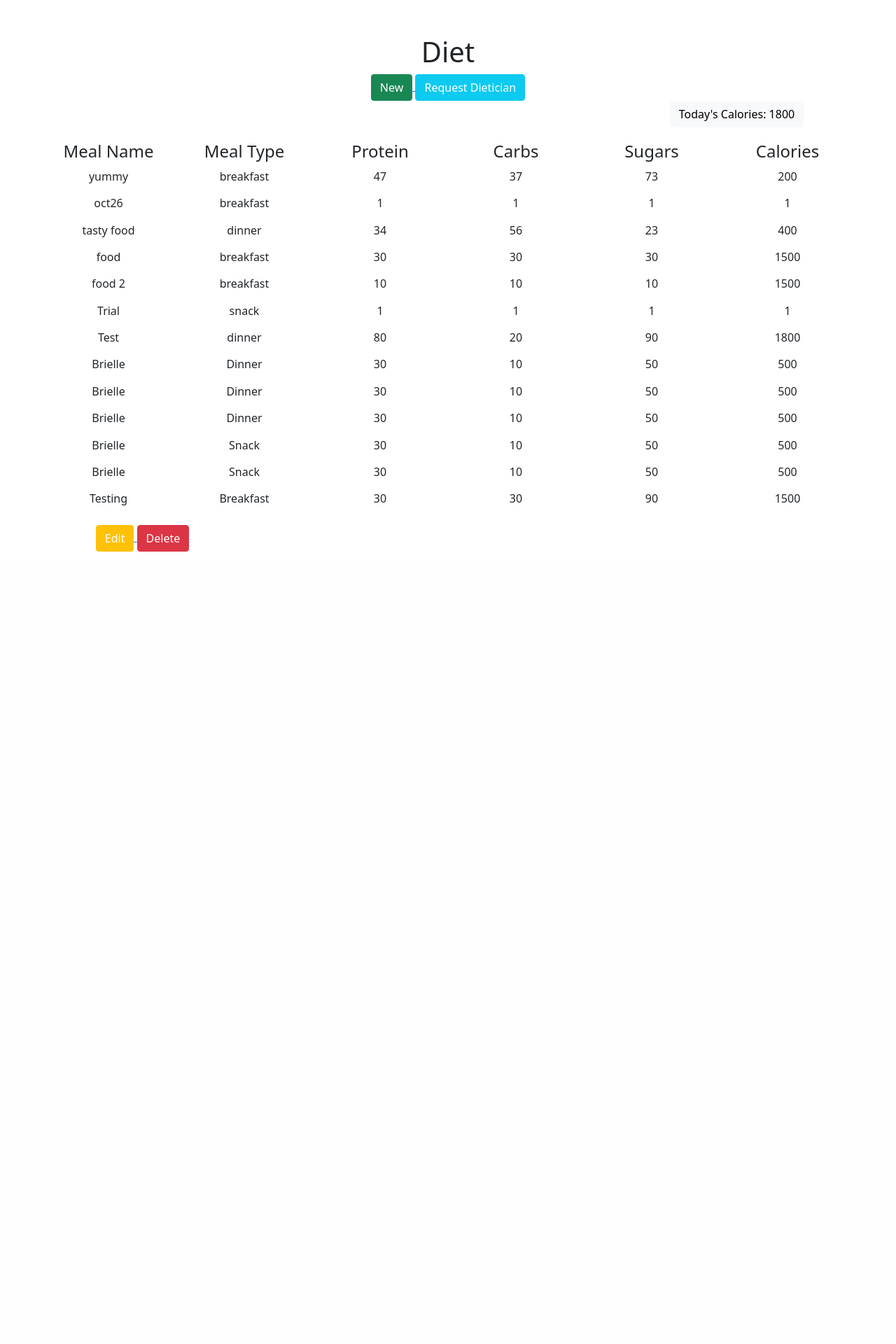
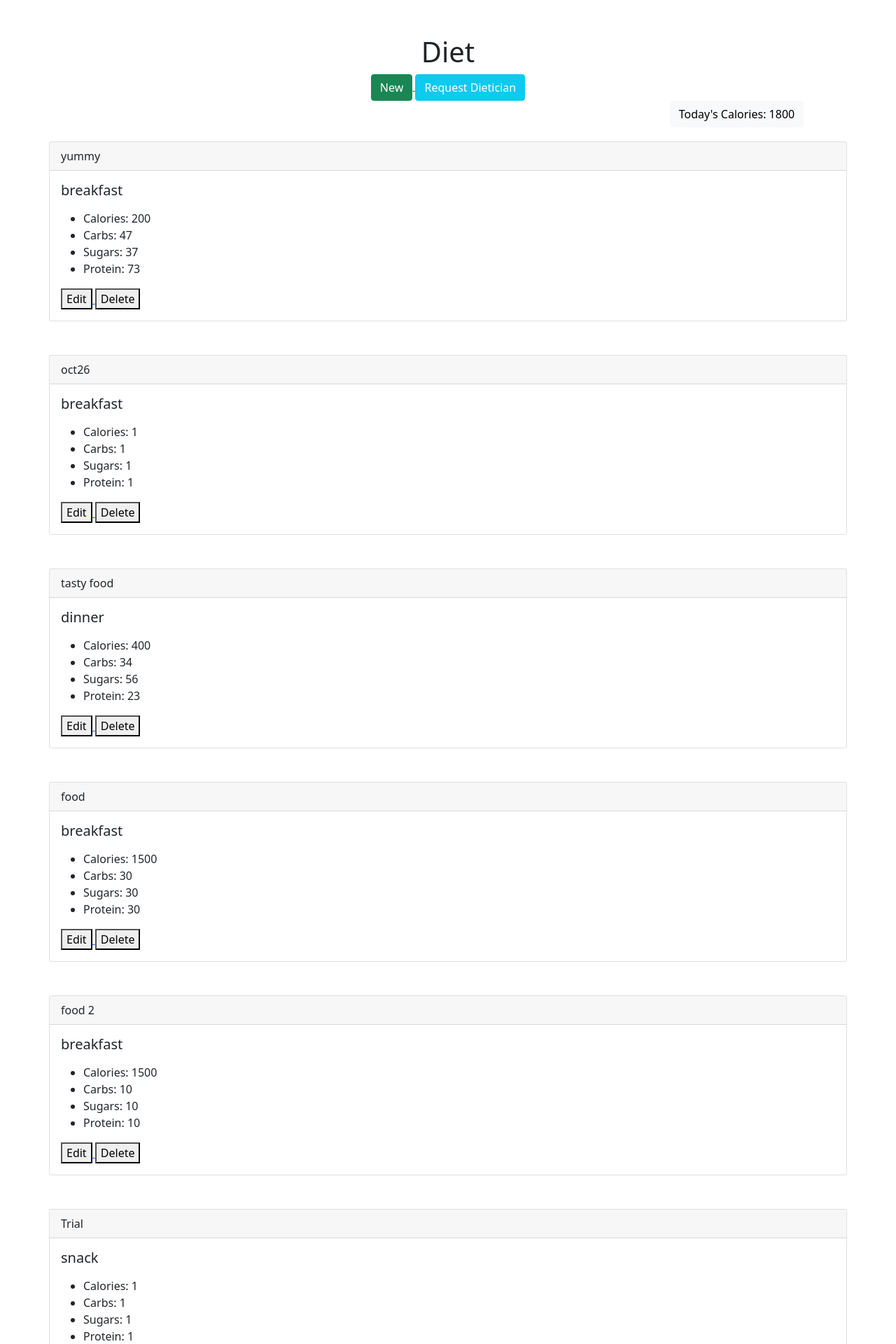
Before and after one commit to bradleypeterson/snakedenfitness, a Django app: page /diet/ in a window 1280 px wide. Shown: the part 72-1992 px from the top of the page at 70% size. Before the commit the page ends 860 px from the top, so only its background shows below. Run offline with Django 3.2, Linux system fonts and the light colour scheme; data comes from the database, SQL or seed files in the repository; both versions use the stored data as it was after the commit; some libraries are stand-ins or nearby versions.

Commit message:
Started the Edit and Delete functionality

```diff
--- a/snakedenfitness/diet/templates/diet/diet_home.html
+++ b/snakedenfitness/diet/templates/diet/diet_home.html
@@ -14,71 +14,31 @@
                 <h6 class="btn btn-light" style="margin-left: 825px">Today's Calories: 1800</h6>
             </div>
         </div>
-        <div class="row pb-1">
-            <div class="col-md-2 text-center h4">
-                Meal Name
+
+        {% for meal in meal %}
+            <div class="card">
+              <div class="card-header">
+                {{ meal.meal_name }}
+              </div>
+              <div class="card-body">
+                <h5 class="card-title">{{ meal.meal_type }}</h5>
+                <p class="card-text">
+                  <ul>
+                    <li>Calories: {{ meal.calories }}</li>
+                    <li>Carbs: {{ meal.carbs }}</li>
+                    <li>Sugars: {{ meal.sugars }}</li>
+                    <li>Protein: {{ meal.protein }}</li>
+                  </ul>
+                </p>
+                  <a href="{% url 'edit_meal' meal_id %}">
+                      <button>Edit</button>
+                  </a>
+                  <a href="{% url 'delete_meal' meal_id %}">
+                      <button>Delete</button>
+                  </a>
+              </div>
             </div>
-            <div class="col-md-2 text-center h4">
-                Meal Type
-            </div>
-            <div class="col-md-2 text-center h4">
-                Protein
-            </div>
-            <div class="col-md-2 text-center h4">
-                Carbs
-            </div>
-            <div class="col-md-2 text-center h4">
-                Sugars
-            </div>
-            <div class="col-md-2 text-center h4">
-                Calories
-            </div>
-        </div>
-        <div class="row pb-1">
-            <div class="col-md-2 text-center h6">
-                {% for item in obj %}
-                    <tr>{{ item.meal_name }}</tr>
-                    <tr><br><br></tr>
-                {% endfor %}
-            </div>
-            <div class="col-md-2 text-center h6">
-                {% for item in obj %}
-                    <tr>{{ item.meal_type }}</tr>
-                    <tr><br><br></tr>
-                {% endfor %}
-            </div>
-            <div class="col-md-2 text-center h6">
-                {% for item in obj %}
-                    <tr>{{ item.carbs }}</tr>
-                    <tr><br><br></tr>
-                {% endfor %}
-            </div>
-            <div class="col-md-2 text-center h6">
-                {% for item in obj %}
-                    <tr>{{ item.sugars }}</tr>
-                    <tr><br><br></tr>
-                {% endfor %}
-            </div>
-            <div class="col-md-2 text-center h6">
-                {% for item in obj %}
-                    <tr>{{ item.protein }}</tr>
-                    <tr><br><br></tr>
-                {% endfor %}
-            </div>
-            <div class="col-md-2 text-center h6">
-                {% for item in obj %}
-                    <tr>{{ item.calories }}</tr>
-                    <tr><br><br></tr>
-                {% endfor %}
-            </div>
-            <div class="col-md-3 text-center h6">
-                <a href="{% url 'edit_meal' %}">
-                <button class="btn btn-warning" style="color: white" type="submit">Edit</button>
-                </a>
-                <a href="{% url 'delete_meal' %}">
-                   <button class="btn btn-danger" type="submit">Delete</button>
-                </a>
-            </div>
-        </div>
-    </div>
+        <br><br>
+    {% endfor %}
+</div>
 {% endblock %}
--- a/snakedenfitness/diet/templates/diet/meal_form.html
+++ b/snakedenfitness/diet/templates/diet/meal_form.html
@@ -9,7 +9,7 @@
 
             <input type="submit" class="btn btn-primary"
                    style="margin-top: 15px; margin-left: 165px; text-align: center" value="Submit">
-            <a href="{% url 'diet_home' %}" class="btn btn-danger" style="margin-top: 15px;">Cancel</a>
+            <a href="{% url 'test' %}" class="btn btn-danger" style="margin-top: 15px;">Cancel</a>
         </form>
     </div>
 {% endblock %}
--- a/snakedenfitness/diet/urls.py
+++ b/snakedenfitness/diet/urls.py
@@ -6,6 +6,6 @@ urlpatterns = [
     path('dietitian/', views.dietitian_home, name="dietitian_home"),
     path('meal_form/', views.meal_form, name="meal_form"),
     path('request_dietician/', views.request_dietician, name="request_dietician"),
-    path('delete_meal/', views.delete_meal, name="delete_meal"),
-    path('edit_meal/', views.edit_meal, name="edit_meal"),
+    path('delete_meal/<meal_id>', views.delete_meal, name="delete_meal"),
+    path('edit_meal/<meal_id>', views.edit_meal, name="edit_meal"),
 ]
--- a/snakedenfitness/diet/views.py
+++ b/snakedenfitness/diet/views.py
@@ -1,5 +1,5 @@
 from django.contrib.auth.decorators import login_required
-from django.shortcuts import render
+from django.shortcuts import render, redirect
 from django.contrib.auth.models import User
 from django.http import HttpResponseRedirect
 
@@ -9,13 +9,11 @@ from .models import Meal
 
 
 def diet_home(request):
-    obj = Meal.objects.all()
-    return render(request, 'diet/diet_home.html', {'obj': obj})
-
+    meal = Meal.objects.all()
+    return render(request, 'diet/diet_home.html', {'meal': meal})
 
 def dietitian_home(request):
     return render(request, 'diet/dietitian_home.html', {})
-
 
 @login_required
 def meal_form(request):
@@ -53,8 +51,19 @@ def update_profile(request, user_id):
 def request_dietician(request):
     return render(request, 'diet/request_dietician.html', {})
 
-def delete_meal(request):
-    return render(request, 'diet/delete_meal.html', {})
+def delete_meal(request, meal_id):
+    meal = Meal.objects.get(pk=meal_id)
+    meal.delete()
+    return redirect('diet_home.html')
+    #return render(request, 'diet/delete_meal.html', {'meal' : meal})
 
-def edit_meal(request):
-    return render(request, 'diet/edit_meal.html', {})
+@login_required
+def edit_meal(request, meal_id):
+    meal = Meal.objects.get(pk=meal_id)
+    form = MealForm(request.POST or None)
+
+    if form.is_valid():
+        form.save()
+        return redirect('diet_home.html')
+
+    return render(request, 'diet/edit_meal.html', {'meal': meal, 'form': form})
```
Also changed, not shown: snakedenfitness/diet/templates/diet/edit_meal.html (+14 -2 lines), snakedenfitness/db.sqlite3.
